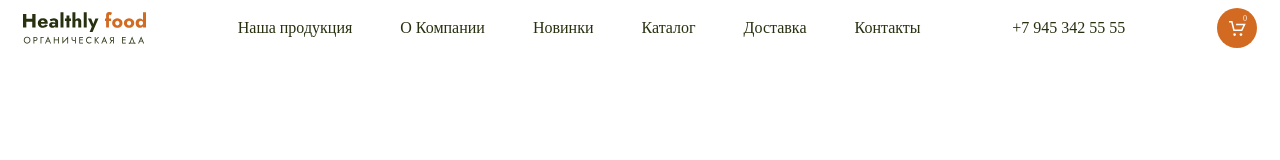
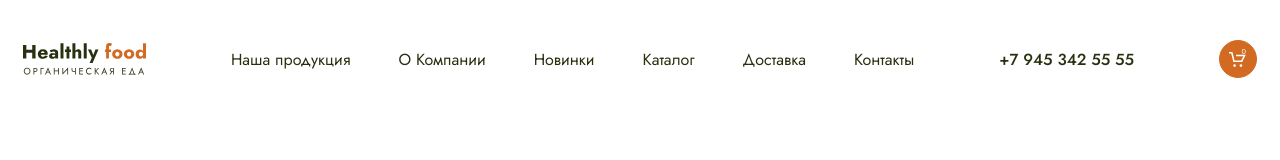
Before and after one commit to NikEvert/Modele02-Shop, a website built with webpack: page src/index.html in a window 1280 px wide. Built offline with nearby package versions, Linux system fonts and the light colour scheme.

Commit message:
update header

```diff
--- a/src/index.html
+++ b/src/index.html
@@ -36,9 +36,9 @@
                </ul>
             </nav>
             <a href="tel:+79453425555" class="header-tel">+7 945 342 55 55</a>
-        <a href="#" class="header-cart">
+            <button href="#" class="header-cart">
                <span class="header-counter">0</span>
-        </a>
+            </button>
          </header>
       </div>
    </body>
--- a/src/styles/main.scss
+++ b/src/styles/main.scss
@@ -1,9 +1,24 @@
-$text: #27300f;
+@import url('https://fonts.googleapis.com/css2?family=Cormorant:ital,wght@0,700;1,700&family=Jost:wght@400;500&display=swap');
+
+$green: #27300f;
 $orange: RGBA(210, 106, 34, 1);
 $white: #fff;
+
+$font-jost: 'Jost', sans-serif;
+$font-cormorant: 'Cormorant', serif;
+
+html {
+   font-size: 10px;
+}
+
+body {
+   font-size: 1.6rem;
+   font-family: $font-jost;
+}
+
 .header {
    max-width: 1440px;
-  margin: 0 auto;
+   margin: 4rem auto 0 auto;
    padding-left: 15px;
    padding-right: 15px;
    display: flex;
@@ -14,19 +29,20 @@
       list-style-type: none;
       margin: 0;
       padding-left: 0;
-    gap: 48px;
+      gap: 4.8rem;
    }
    &-link {
-    font-size: 16px;
-    color: $text;
+      font-size: 1.6rem;
+      color: $green;
       text-decoration: none;
       &:hover {
          color: $orange;
       }
    }
    &-tel {
-    font-size: 16px;
-    color: $text;
+      font-size: 1.6rem;
+      color: $green;
+      font-weight: 500;
       text-decoration: none;
       &:hover {
          color: $orange;
@@ -34,29 +50,34 @@
    }
    &-cart {
       display: block;
-    width: 40px;
-    height: 40px;
+      width: 3.8rem;
+      height: 3.8rem;
       border-radius: 100%;
       background-color: $orange;
-    background-image: url("../images/cart.svg");
+      background-image: url('../images/cart.svg');
       background-repeat: no-repeat;
       background-position: center center;
-    background-size: 17px 15px;
+      background-size: 1.7rem 1.5rem;
       position: relative;
+      border: 1px solid $orange;
+      &:hover {
+         background-color: $green;
+         border: 1px solid $green;
+      }
    }
    &-counter {
-    font-size: 8px;
+      font-size: 0.8rem;
       color: white;
       position: absolute;
-    right: 10px;
-    top: 6px;
+      right: 1rem;
+      top: 0.6rem;
    }
 }
 .logo {
    display: block;
-  background-image: url("../images/logo.svg");
+   background-image: url('../images/logo.svg');
    background-repeat: no-repeat;
    background-size: cover;
-  width: 123px;
-  height: 32px;
+   width: 12.3rem;
+   height: 3.2rem;
 }
--- a/webpack.config.js
+++ b/webpack.config.js
@@ -1,6 +1,6 @@
-const path = require("path");
-const HtmlWebpackPlugin = require("html-webpack-plugin");
-const MiniCssExtractPlugin = require("mini-css-extract-plugin");
+const path = require('path');
+const HtmlWebpackPlugin = require('html-webpack-plugin');
+const MiniCssExtractPlugin = require('mini-css-extract-plugin');
 
 const devServer = (isDev) =>
    !isDev
@@ -9,45 +9,45 @@
            devServer: {
               open: true,
               hot: true,
-          port: 8080,
-        },
+              port: 8080
+           }
         };
 
 module.exports = ({ develop }) => ({
-  mode: develop ? "development" : "production",
-  entry: "./src/index.js",
+   mode: develop ? 'development' : 'production',
+   entry: './src/index.js',
    output: {
-    path: path.resolve(__dirname, "dist"),
-    filename: "bundle.js",
-    clean: true,
+      path: path.resolve(__dirname, 'dist'),
+      filename: 'bundle.js',
+      clean: true
    },
    plugins: [
       new HtmlWebpackPlugin({
-      template: "./src/index.html",
+         template: './src/index.html'
       }),
       new MiniCssExtractPlugin({
-      filename: "./styles/main.css",
-    }),
+         filename: './styles/main.css'
+      })
    ],
    module: {
       rules: [
          {
             test: /\.(?:ico|png|jpg|jpeg|svg)$/i,
-        type: "asset/inline",
+            type: 'asset/inline'
          },
          {
             test: /\.html$/i,
-        loader: "html-loader",
+            loader: 'html-loader'
          },
          {
             test: /\.css$/i,
-        use: [MiniCssExtractPlugin.loader, "css-loader"],
+            use: [MiniCssExtractPlugin.loader, 'css-loader']
          },
          {
             test: /\.scss$/i,
-        use: [MiniCssExtractPlugin.loader, "css-loader", "sass-loader"],
+            use: [MiniCssExtractPlugin.loader, 'css-loader', 'sass-loader']
+         }
+      ]
    },
-    ],
-  },
-  ...devServer(develop),
+   ...devServer(develop)
 });
```
Lines whose indentation alone changed are shown as unchanged.
